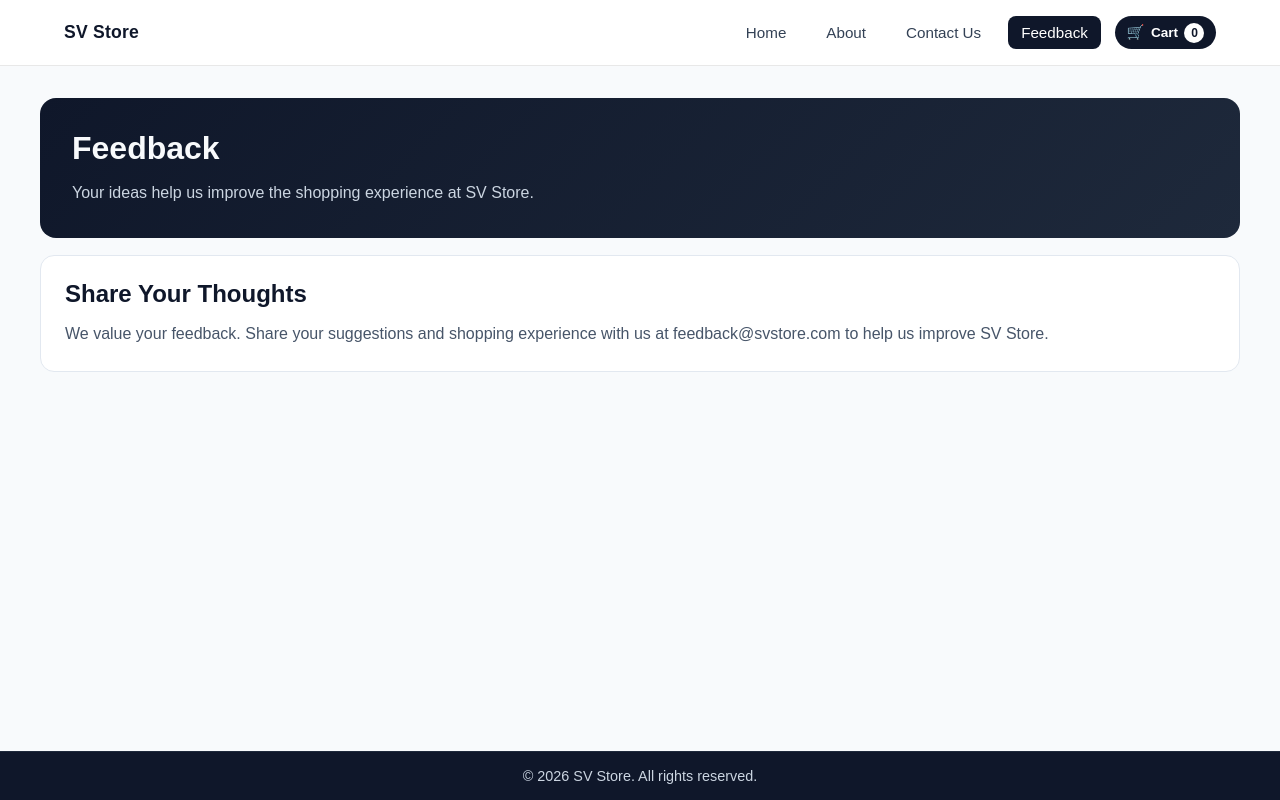
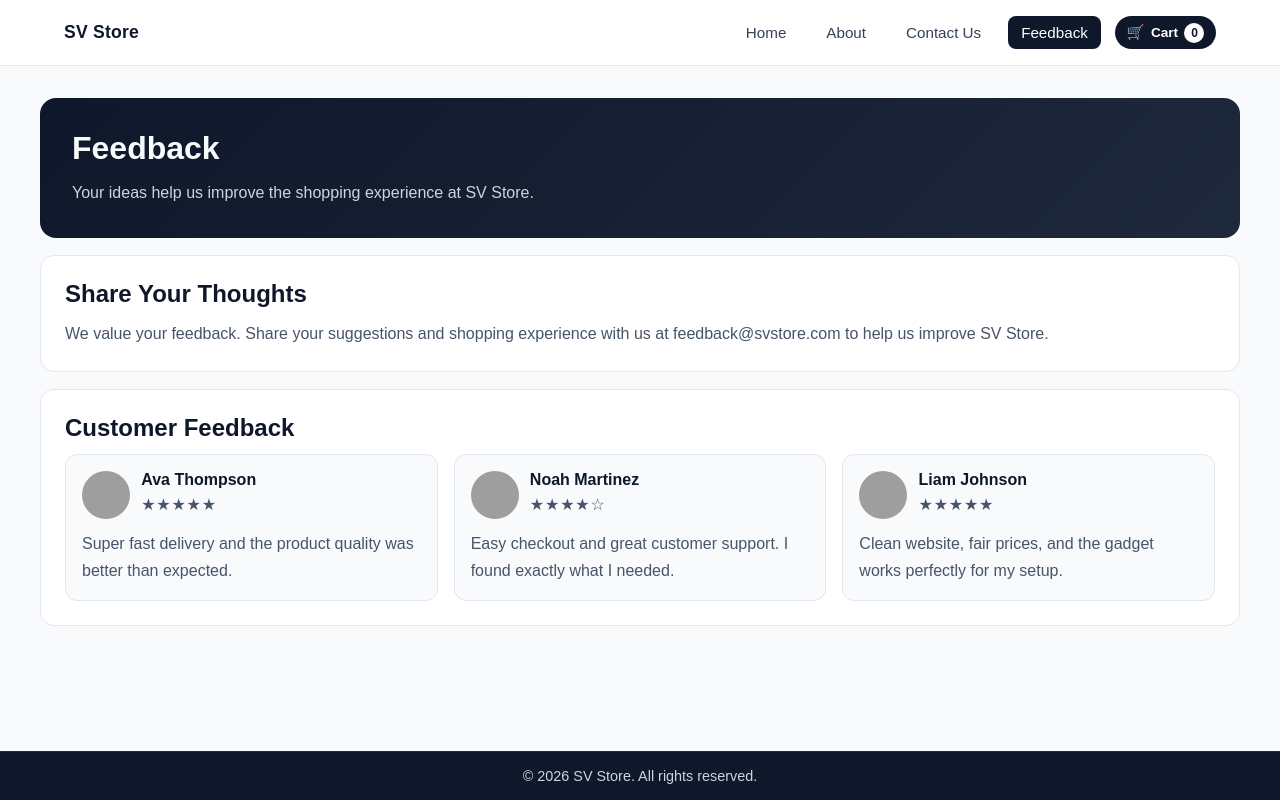
Before and after one commit to laithkh12/nextjs-app-sv-course, a Next.js app: page /feedback in a window 1280 px wide. Built offline with nearby package versions, Linux system fonts and the light colour scheme; grey boxes are pictures that could not be loaded.

Commit message:
adding feedbacks
adding mock feedbacks

```diff
--- a/src/app/feedback/page.js
+++ b/src/app/feedback/page.js
@@ -1,4 +1,28 @@
 import styles from "../info-pages.module.css";
+
+const feedbackCards = [
+  {
+    name: "Ava Thompson",
+    image: "https://i.pravatar.cc/80?img=12",
+    feedback:
+      "Super fast delivery and the product quality was better than expected.",
+    stars: 5,
+  },
+  {
+    name: "Noah Martinez",
+    image: "https://i.pravatar.cc/80?img=33",
+    feedback:
+      "Easy checkout and great customer support. I found exactly what I needed.",
+    stars: 4,
+  },
+  {
+    name: "Liam Johnson",
+    image: "https://i.pravatar.cc/80?img=15",
+    feedback:
+      "Clean website, fair prices, and the gadget works perfectly for my setup.",
+    stars: 5,
+  },
+];
 
 export default function FeedbackPage() {
   return (
@@ -16,6 +40,31 @@ export default function FeedbackPage() {
             Store.
           </p>
         </section>
+
+        <section className={styles.section}>
+          <h2>Customer Feedback</h2>
+          <div className={styles.feedbackGrid}>
+            {feedbackCards.map((card) => (
+              <article key={card.name} className={styles.feedbackCard}>
+                <div className={styles.feedbackHeader}>
+                  <img
+                    src={card.image}
+                    alt={`${card.name} avatar`}
+                    className={styles.feedbackAvatar}
+                  />
+                  <div>
+                    <h3 className={styles.feedbackName}>{card.name}</h3>
+                    <p className={styles.feedbackStars}>
+                      {"★".repeat(card.stars)}
+                      {"☆".repeat(5 - card.stars)}
+                    </p>
+                  </div>
+                </div>
+                <p className={styles.feedbackText}>{card.feedback}</p>
+              </article>
+            ))}
+          </div>
+        </section>
       </div>
     </main>
   );
--- a/src/app/info-pages.module.css
+++ b/src/app/info-pages.module.css
@@ -52,6 +52,51 @@
   font-weight: 600;
 }
 
+.feedbackGrid {
+  display: grid;
+  grid-template-columns: repeat(auto-fit, minmax(220px, 1fr));
+  gap: 1rem;
+}
+
+.feedbackCard {
+  background: #f8fafc;
+  border: 1px solid #e2e8f0;
+  border-radius: 12px;
+  padding: 1rem;
+}
+
+.feedbackHeader {
+  display: flex;
+  align-items: center;
+  gap: 0.7rem;
+  margin-bottom: 0.7rem;
+}
+
+.feedbackAvatar {
+  width: 48px;
+  height: 48px;
+  border-radius: 50%;
+  object-fit: cover;
+}
+
+.feedbackName {
+  color: #0f172a;
+  font-size: 1rem;
+  margin: 0;
+}
+
+.feedbackStars {
+  color: #f59e0b;
+  margin: 0.15rem 0 0;
+  letter-spacing: 0.05em;
+}
+
+.feedbackText {
+  color: #475569;
+  margin: 0;
+  line-height: 1.65;
+}
+
 @media (max-width: 640px) {
   .hero {
     padding: 1.5rem 1.1rem;
```
